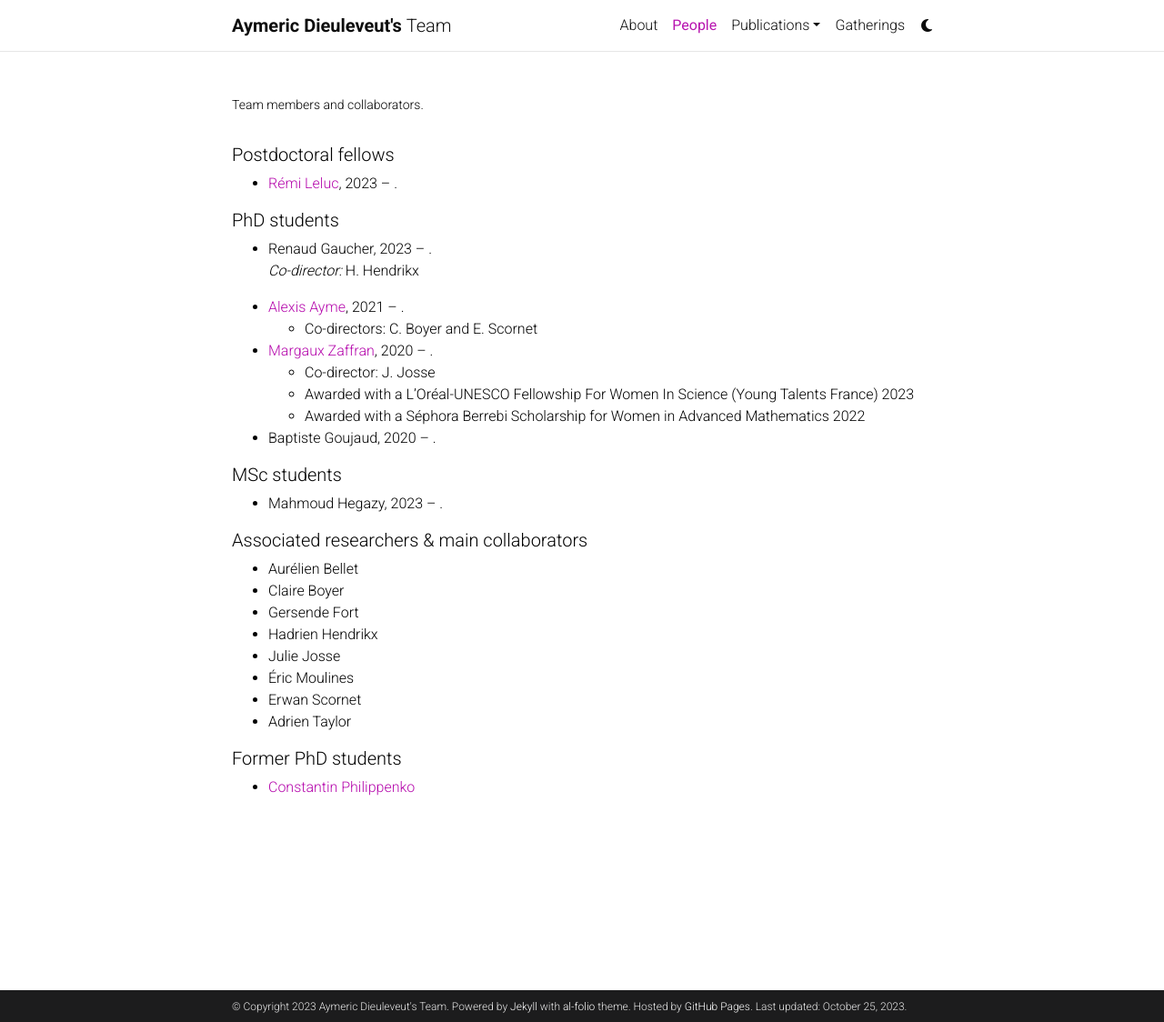
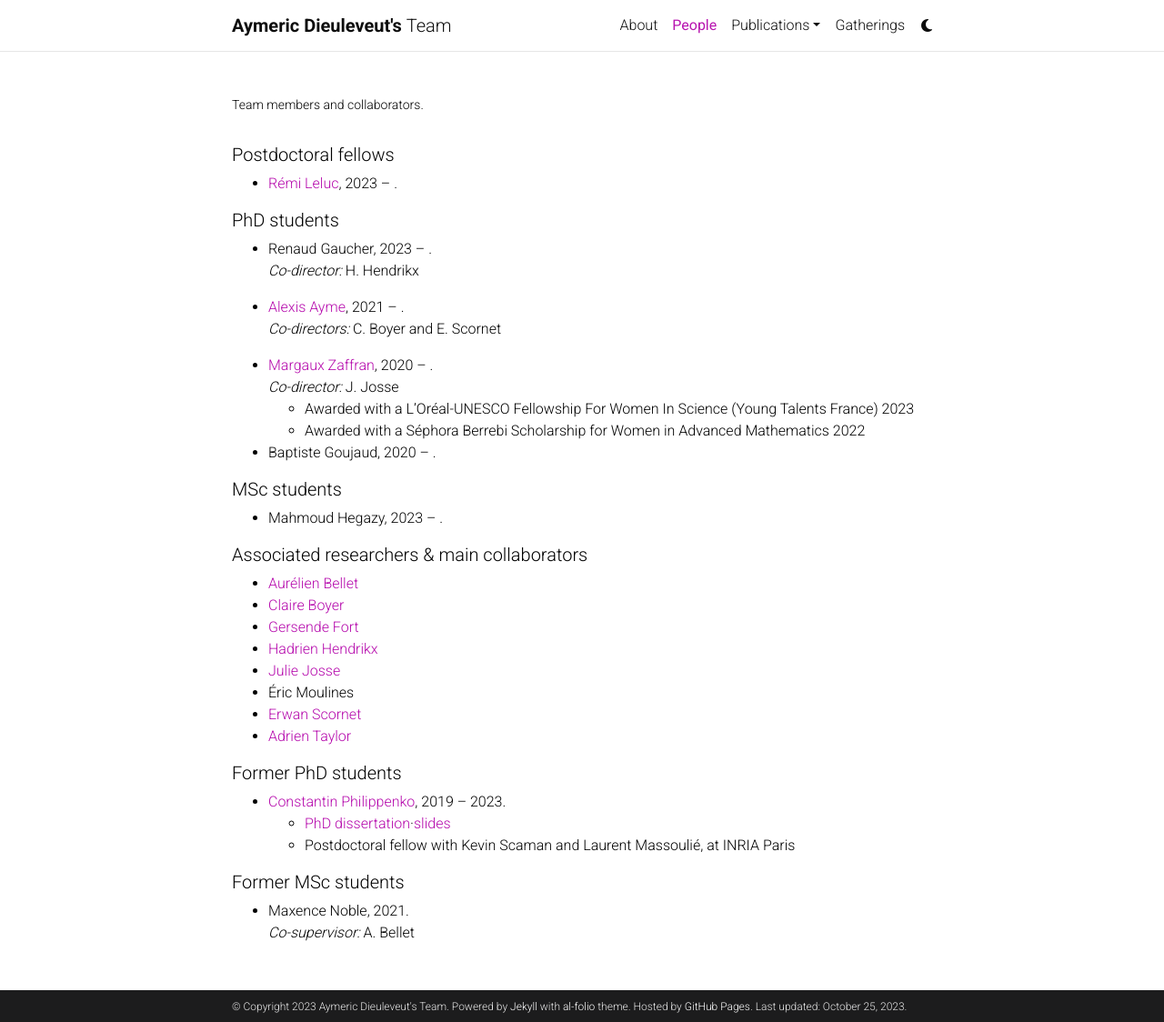
Before and after one commit to adieuleveutteam/adieuleveutteam.github.io, a Jekyll site: the page built from _pages/people.md, in a window 1280 px wide and 1124 px high. Shown: the whole window at 91% size. Built offline with Jekyll 4.4.1, drawn with Linux system fonts in a browser that asks for light colours; comment, search, counter and statistics services are not loaded; a style sheet for code colours, icons or effects is not loaded.

Commit message:
completed team members

```diff
--- a/_pages/people.md
+++ b/_pages/people.md
@@ -18,10 +18,10 @@
 _Co-director:_ H. Hendrikx
 
 - [Alexis Ayme](https://alexisayme.github.io/), 2021 -- .
-    - Co-directors: C. Boyer and E. Scornet
+_Co-directors:_ C. Boyer and E. Scornet
 
 - [Margaux Zaffran](https://mzaffran.github.io/), 2020 -- .
-    - Co-director: J. Josse
+_Co-director:_ J. Josse
     - Awarded with a L’Oréal-UNESCO Fellowship For Women In Science (Young Talents France) 2023
     - Awarded with a Séphora Berrebi Scholarship for Women in Advanced Mathematics 2022
 
@@ -33,15 +33,22 @@
 
 ##### Associated researchers & main collaborators
 
-- Aurélien Bellet
-- Claire Boyer
-- Gersende Fort
-- Hadrien Hendrikx
-- Julie Josse
+- [Aurélien Bellet](http://researchers.lille.inria.fr/abellet/)
+- [Claire Boyer](https://perso.lpsm.paris/~cboyer/)
+- [Gersende Fort](https://perso.math.univ-toulouse.fr/gfort/)
+- [Hadrien Hendrikx](https://www.di.ens.fr/hadrien.hendrikx/)
+- [Julie Josse](http://juliejosse.com/)
 - Éric Moulines
-- Erwan Scornet
-- Adrien Taylor
+- [Erwan Scornet](https://erwanscornet.github.io/)
+- [Adrien Taylor](https://adrientaylor.github.io/)
 
 ##### Former PhD students
 
-- [Constantin Philippenko]()
+- [Constantin Philippenko](https://philipco.github.io/), 2019 -- 2023.
+    - [PhD dissertation](https://philipco.github.io/files/PhD/thesis_constantin_philippenko.pdf)·[slides](https://philipco.github.io/files/PhD/2023_09-thesis_defense.pdf)
+    - Postdoctoral fellow with Kevin Scaman and Laurent Massoulié, at INRIA Paris
+
+##### Former MSc students
+
+- Maxence Noble, 2021.
+_Co-supervisor:_ A. Bellet
```
